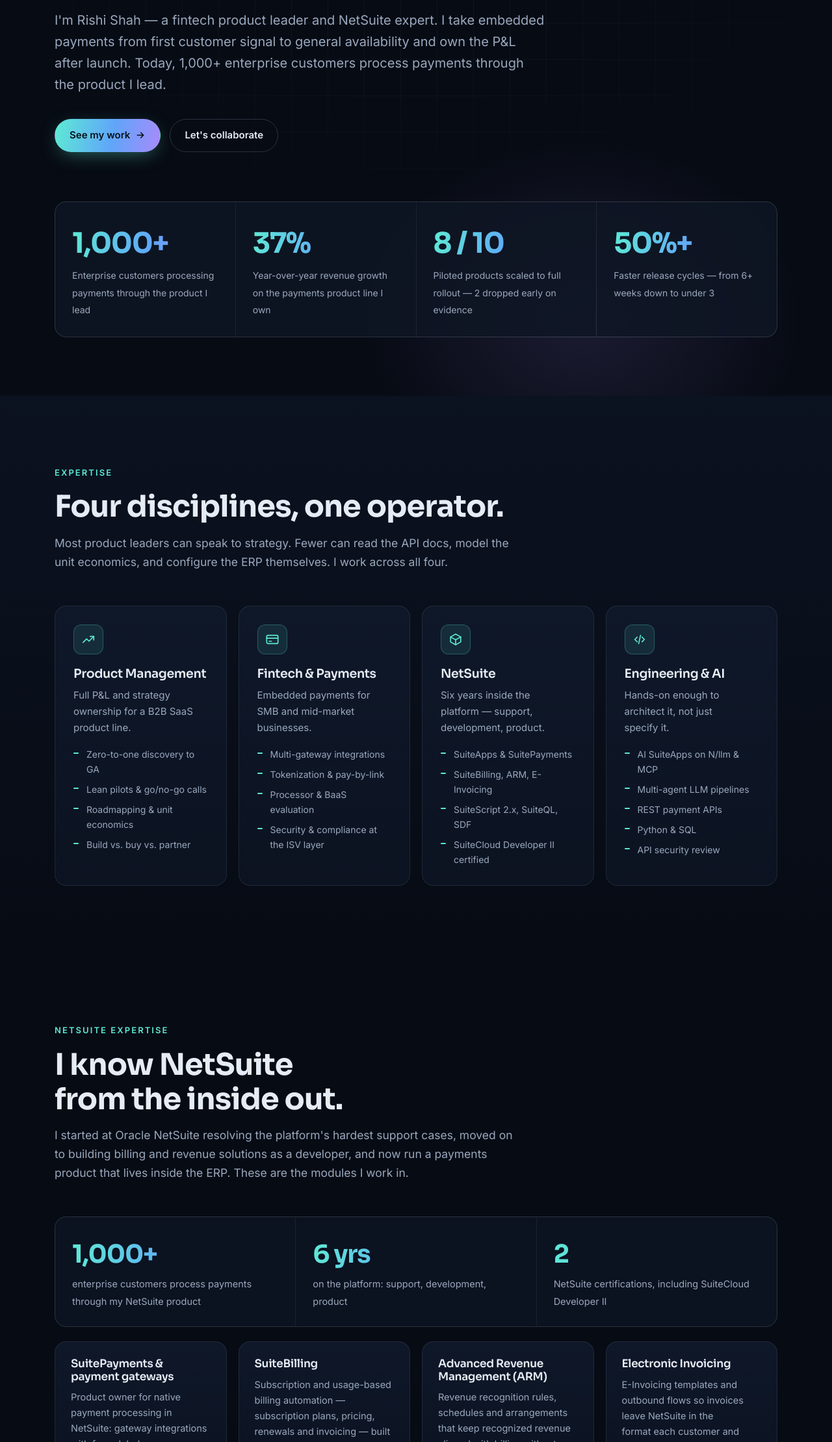
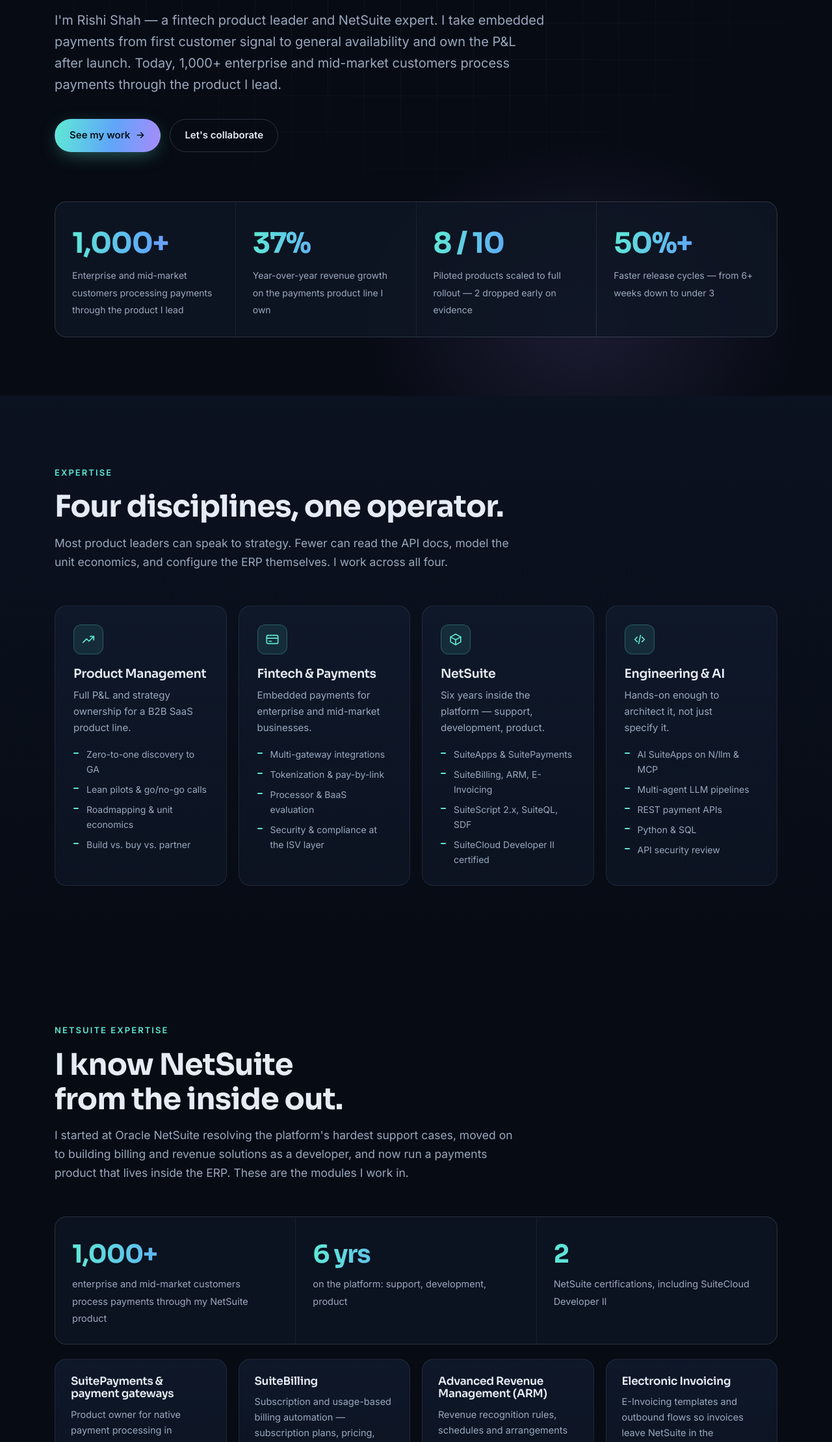
Before and after one commit to rishirajeshshah/rishirajeshshah.github.io, a plain HTML site: page index.html in a window 1280 px wide. Shown: the part 581-2800 px from the top of the page at 65% size. Drawn offline with Linux system fonts and the light colour scheme.

Commit message:
Include mid-market customers in index.html
Updated descriptions to include mid-market customers in various meta tags and content sections.

```diff
--- a/index.html
+++ b/index.html
@@ -4,18 +4,18 @@
 <meta charset="utf-8">
 <meta name="viewport" content="width=device-width, initial-scale=1">
 <title>Rishi Shah — Product Leader | Fintech &amp; Embedded Payments | NetSuite Expert</title>
-<meta name="description" content="Rishi Shah is a fintech product leader and NetSuite expert in Toronto. Head of Product for embedded payments used by 1,000+ enterprise customers — SuitePayments, SuiteBilling, SuiteScript and AI SuiteApps with Oracle NetSuite's AI Application Badge.">
+<meta name="description" content="Rishi Shah is a fintech product leader and NetSuite expert in Toronto. Head of Product for embedded payments used by 1,000+ enterprise and mid-market customers — SuitePayments, SuiteBilling, SuiteScript and AI SuiteApps with Oracle NetSuite's AI Application Badge.">
 <meta name="author" content="Rishi Shah">
 <meta name="robots" content="index, follow, max-snippet:-1, max-image-preview:large">
 <link rel="canonical" href="https://rishirajeshshah.github.io/">
 <meta property="og:title" content="Rishi Shah — Product Leader | Fintech &amp; Embedded Payments | NetSuite Expert">
-<meta property="og:description" content="Head of Product for NetSuite embedded payments used by 1,000+ enterprise customers. Zero-to-one fintech product delivery, P&amp;L ownership and deep NetSuite engineering expertise.">
+<meta property="og:description" content="Head of Product for NetSuite embedded payments used by 1,000+ enterprise and mid-market customers. Zero-to-one fintech product delivery, P&amp;L ownership and deep NetSuite engineering expertise.">
 <meta property="og:type" content="profile">
 <meta property="og:url" content="https://rishirajeshshah.github.io/">
 <meta property="og:site_name" content="Rishi Shah">
 <meta name="twitter:card" content="summary">
 <meta name="twitter:title" content="Rishi Shah — Product Leader | Fintech &amp; NetSuite Expert">
-<meta name="twitter:description" content="Head of Product for NetSuite embedded payments used by 1,000+ enterprise customers.">
+<meta name="twitter:description" content="Head of Product for NetSuite embedded payments used by 1,000+ enterprise and mid-market customers.">
 <script type="application/ld+json">
 {
   "@context": "https://schema.org",
@@ -28,7 +28,7 @@
     "alternateName": "Rishi Rajesh Shah",
     "url": "https://rishirajeshshah.github.io/",
     "jobTitle": "Head of Product",
-    "description": "Fintech product leader and NetSuite expert. Leads an embedded payments product line for NetSuite used by 1,000+ enterprise customers to process payments.",
+    "description": "Fintech product leader and NetSuite expert. Leads an embedded payments product line for NetSuite used by 1,000+ enterprise and mid-market customers to process payments.",
     "address": {"@type": "PostalAddress", "addressLocality": "Toronto", "addressRegion": "ON", "addressCountry": "CA"},
     "sameAs": ["https://www.linkedin.com/in/rr8shah/"],
     "worksFor": {"@type": "Organization", "name": "Elim Solutions"},
@@ -262,7 +262,7 @@ footer .wrap{display:flex;justify-content:space-between;gap:16px;flex-wrap:wrap}
   <div class="wrap">
     <span class="eyebrow rv"><span class="dot"></span>Head of Product · Fintech &amp; NetSuite · Toronto, Canada</span>
     <h1 class="rv">I build fintech products that <span class="grad">businesses actually pay through.</span></h1>
-    <p class="lead rv">I'm Rishi Shah — a fintech product leader and NetSuite expert. I take embedded payments from first customer signal to general availability and own the P&amp;L after launch. Today, 1,000+ enterprise customers process payments through the product I lead.</p>
+    <p class="lead rv">I'm Rishi Shah — a fintech product leader and NetSuite expert. I take embedded payments from first customer signal to general availability and own the P&amp;L after launch. Today, 1,000+ enterprise and mid-market customers process payments through the product I lead.</p>
     <div class="cta rv">
       <a href="#projects" class="btn primary">See my work
         <svg width="16" height="16" viewBox="0 0 24 24" fill="none" stroke="currentColor" stroke-width="2.4" stroke-linecap="round" stroke-linejoin="round"><path d="M5 12h14M13 6l6 6-6 6"/></svg></a>
@@ -270,7 +270,7 @@ footer .wrap{display:flex;justify-content:space-between;gap:16px;flex-wrap:wrap}
     </div>
 
     <div class="stats rv">
-      <div class="stat"><b class="grad"><span data-count="1000">1,000</span>+</b><span>Enterprise customers processing payments through the product I lead</span></div>
+      <div class="stat"><b class="grad"><span data-count="1000">1,000</span>+</b><span>Enterprise and mid-market customers processing payments through the product I lead</span></div>
       <div class="stat"><b class="grad"><span data-count="37">37</span>%</b><span>Year-over-year revenue growth on the payments product line I own</span></div>
       <div class="stat"><b class="grad"><span data-count="8">8</span> / <span data-count="10">10</span></b><span>Piloted products scaled to full rollout — 2 dropped early on evidence</span></div>
       <div class="stat"><b class="grad"><span data-count="50">50</span>%+</b><span>Faster release cycles — from 6+ weeks down to under 3</span></div>
@@ -296,7 +296,7 @@ footer .wrap{display:flex;justify-content:space-between;gap:16px;flex-wrap:wrap}
       <article class="card rv">
         <div class="icon"><svg viewBox="0 0 24 24" fill="none" stroke="currentColor" stroke-width="1.8" stroke-linecap="round" stroke-linejoin="round"><rect x="2.5" y="5" width="19" height="14" rx="2.5"/><path d="M2.5 10h19M6.5 15h4"/></svg></div>
         <h3>Fintech &amp; Payments</h3>
-        <p>Embedded payments for SMB and mid-market businesses.</p>
+        <p>Embedded payments for enterprise and mid-market businesses.</p>
         <ul><li>Multi-gateway integrations</li><li>Tokenization &amp; pay-by-link</li><li>Processor &amp; BaaS evaluation</li><li>Security &amp; compliance at the ISV layer</li></ul>
       </article>
       <article class="card rv">
@@ -324,7 +324,7 @@ footer .wrap{display:flex;justify-content:space-between;gap:16px;flex-wrap:wrap}
       <p>I started at Oracle NetSuite resolving the platform's hardest support cases, moved on to building billing and revenue solutions as a developer, and now run a payments product that lives inside the ERP. These are the modules I work in.</p>
     </div>
     <div class="nsband rv">
-      <div><b class="grad">1,000+</b><span>enterprise customers process payments through my NetSuite product</span></div>
+      <div><b class="grad">1,000+</b><span>enterprise and mid-market customers process payments through my NetSuite product</span></div>
       <div><b class="grad">6 yrs</b><span>on the platform: support, development, product</span></div>
       <div><b class="grad">2</b><span>NetSuite certifications, including SuiteCloud Developer II</span></div>
     </div>
@@ -425,11 +425,11 @@ footer .wrap{display:flex;justify-content:space-between;gap:16px;flex-wrap:wrap}
         <div>
           <div class="tagrow"><span class="tag hot">Flagship</span><span class="tag">Embedded Payments</span><span class="tag">Zero-to-One</span><span class="tag">P&amp;L</span></div>
           <h3>Embedded payments suite for NetSuite businesses</h3>
-          <div class="row"><b>Challenge</b><p>SMB and mid-market companies running on NetSuite — home services, retail, distribution — had no clean way to collect payments inside the system their finance teams already live in.</p></div>
+          <div class="row"><b>Challenge</b><p>Enterprise and mid-market companies running on NetSuite — home services, retail, distribution — had no clean way to collect payments inside the system their finance teams already live in.</p></div>
           <div class="row"><b>What I did</b><p>Owned strategy and P&amp;L for the product line. Ran build-vs-partner evaluations and contract negotiations with four global payment processors, weighing capability, integration economics, risk exposure and customer fit — then shipped native gateway integrations and a new zero-to-one payment workflow feature from discovery through GA.</p></div>
         </div>
         <div class="result">
-          <div><b class="grad">1,000+</b><span>Enterprise customers processing payments</span></div>
+          <div><b class="grad">1,000+</b><span>Enterprise and mid-market customers processing payments</span></div>
           <div><b class="grad">37%</b><span>YoY revenue growth</span></div>
           <div><b class="grad">4</b><span>Global payment gateways integrated</span></div>
           <div><b class="grad">10+</b><span>Accounts on the new feature within 2 release cycles</span></div>
```
